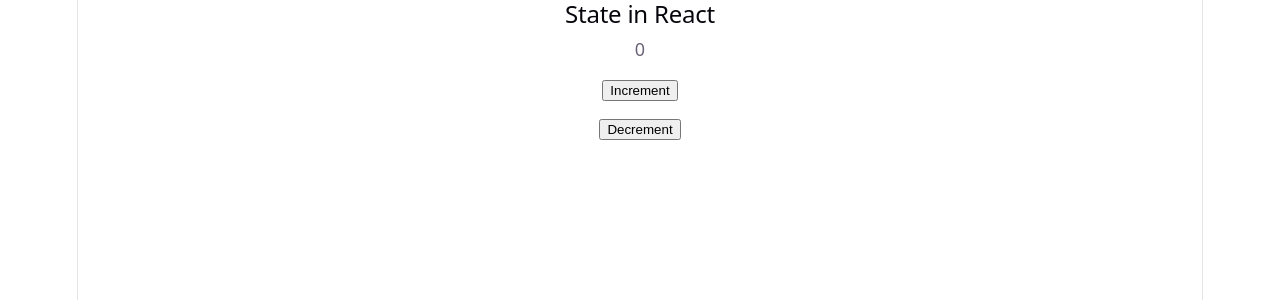
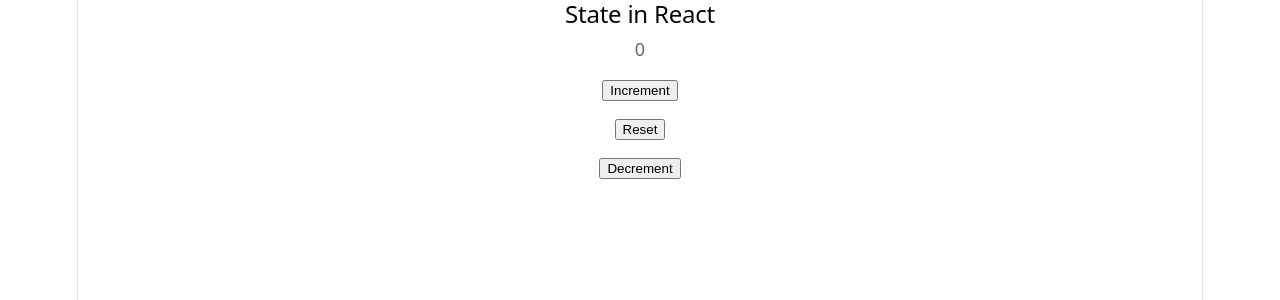
Before and after one commit to asadbekjs/react-state, a React (Vite) app: page / in a window 1280 px wide. Shown: the top 300 px of the page. Built offline with nearby package versions, Linux system fonts and the light colour scheme.

Commit message:
Add reset button to Counter2 component

```diff
--- a/src/components/counter2.jsx
+++ b/src/components/counter2.jsx
@@ -26,6 +26,7 @@ const Counter2 = () => {
     >
       <span>{count}</span>
       <button onClick={handleIncrement}>Increment</button>
+      <button onClick={() => setCount(0)}>Reset</button>
       <button onClick={handleDecrement}>Decrement</button>
     </div>
   );
```
